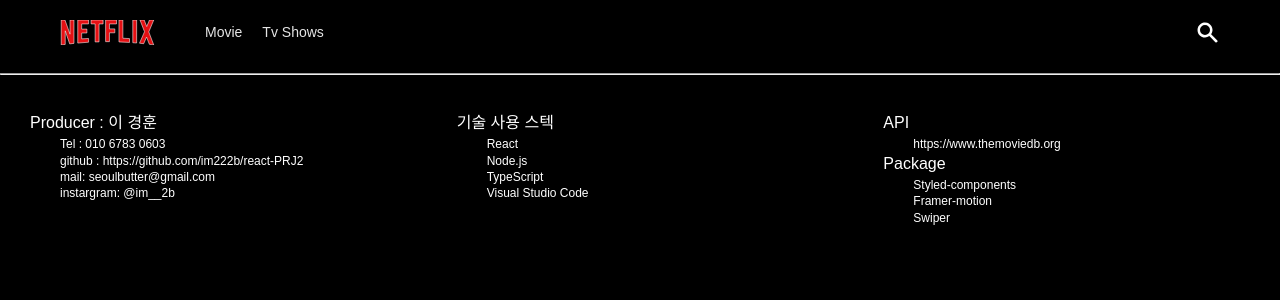
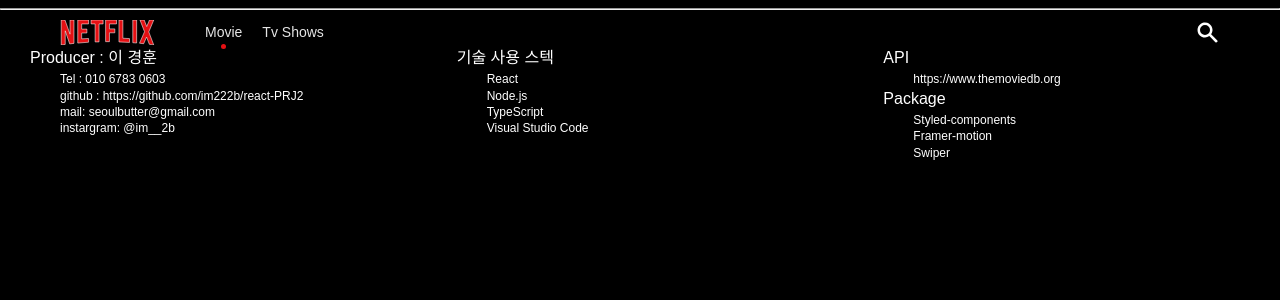
Before and after one commit to im2BB/React-PRJ-Netflix-Clone, a React (Create React App) app: page / in a window 1280 px wide. Shown: the top 300 px of the page. Built offline with nearby package versions, Linux system fonts and the light colour scheme.

Commit message:
다시시도4

```diff
--- a/src/Routes/Components/Header.tsx
+++ b/src/Routes/Components/Header.tsx
@@ -1,21 +1,20 @@
 import { Link, NavigateFunction, useMatch, useNavigate } from "react-router-dom";
 import styled from "styled-components";
-import { motion, useAnimation, useScroll } from "framer-motion";
+import { motion, useAnimate, useAnimation, useScroll } from "framer-motion";
 import { useEffect, useState } from "react";
 import { useForm } from "react-hook-form";
 
 const Nav = styled(motion.nav)`
     display: flex;
     justify-content: space-between;
-    position: relative;
     align-items: center;
+    position: fixed;
     width: 100%;
     top: 0;
     font-size: 14px;
     padding: 20px 60px;
     color: white;
     `;
-
 
 const Col = styled.div`
     display: flex;
@@ -55,7 +54,6 @@ const logoVariants = {
             repeat: Infinity,
         },
     },
-
 };
 
 const Items = styled.ul`
@@ -112,11 +110,9 @@ interface IForm {
     keyword : string;
 }
 
-
-
 function Header() {
     const [serchOpen, setSerchOpen] = useState(false);
-    const homeMatch = useMatch("react-PRJ2")
+    const homeMatch = useMatch("")
     const tvMatch = useMatch("tv")
     const inputAnimation = useAnimation();
     const navAnimation = useAnimation();
@@ -139,7 +135,7 @@ function Header() {
             navAnimation.start("top")
             }
         });
-            }, [scrollY] );
+    }, [scrollY] );
     const navigate: NavigateFunction = useNavigate();
     const { register, handleSubmit } = useForm<IForm>();
     const onvaid = (data:IForm) => {
@@ -165,7 +161,7 @@ function Header() {
         </Logo>
                 <Items>
                     <Item>
-                        <Link to="/react-PRJ2">
+                        <Link to="/">
                             Movie  {homeMatch &&<Circle layoutId="circle "/>}
                         </Link>
                     </Item>
@@ -202,7 +198,6 @@ function Header() {
             </Col>
         </Nav>
     );
-
 }
 
 export default Header;
```
Also changed, not shown: 8 other files (tests, documents, lock files or other folders).
